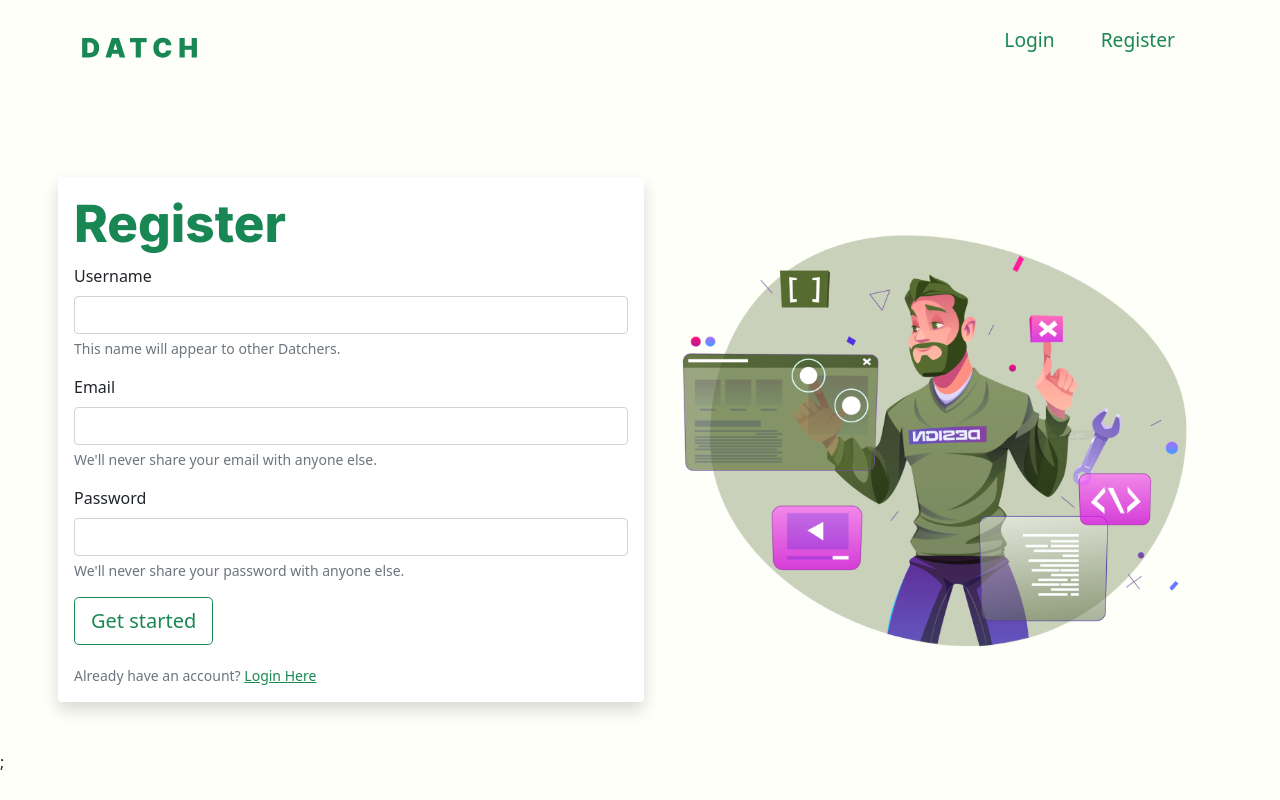
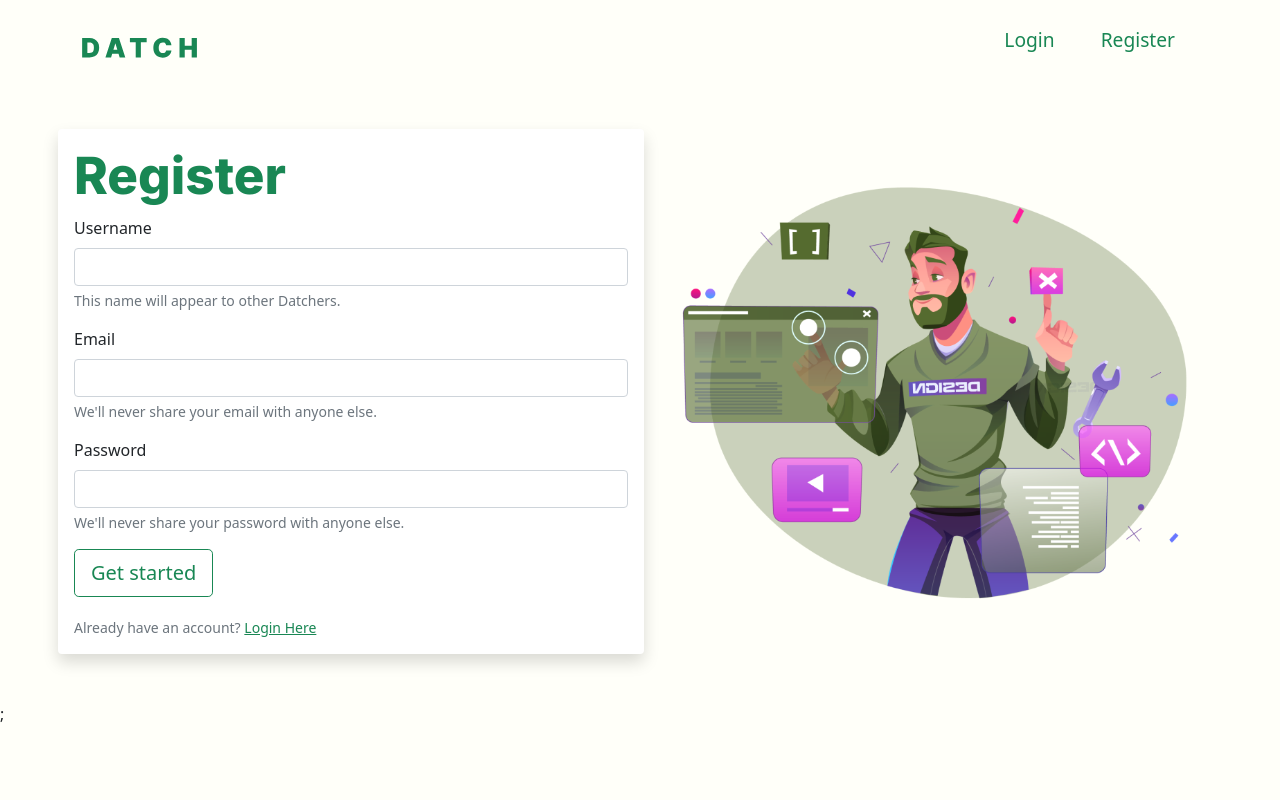
Before and after one commit to simonxplore/chat-app2022, a React (Create React App) app: page /register in a window 1280 px wide. Built offline with nearby package versions, Linux system fonts and the light colour scheme; no server answers.

Commit message:
stylings added

```diff
--- a/src/App.js
+++ b/src/App.js
@@ -46,13 +46,12 @@ class App extends React.Component {
           <Col lg={true} className="mb-5 mb-lg-0">
             <div className="App mt-5 mt-lg-0">
               {this.props.user && (
-                <div className="allow-chat">
+                <div className="allow-chat ml-5 ml-md-0 mr-5 mr-md-0">
                   <h1
-                    className="text-success text-center mb-2"
+                    className="text-success text-center mb-2 mt-2 mt-md-5"
                     style={{
                       fontSize: "calc(2em + 1.5vw)",
                       fontFamily: "Inter, sans-serif",
-                      margin: "5em",
                     }}
                   >
                     Chat
--- a/src/components/Login.js
+++ b/src/components/Login.js
@@ -39,7 +39,7 @@ class Login extends React.Component {
   render() {
     const { email, password, error } = this.state;
     return (
-      <div className="auth-container  mt-2 mt-md-0">
+      <div className="auth-container  mt-1 mt-md-0">
         <Container fluid="md" className="p-5 p-md-0">
           <Row className="align-items-center justify-content-between">
             <Col
--- a/src/components/Register.js
+++ b/src/components/Register.js
@@ -46,13 +46,8 @@ class Register extends React.Component {
   render() {
     const { email, username, password, error } = this.state;
     return (
-      <div
-        className="auth-container mt-2 mt-md-0"
-        style={{
-          paddingTop: "3em",
-        }}
-      >
-        <Container fluid="md" className="p-5 p-md-0">
+      <div className="auth-container mt-2 mt-md-0">
+        <Container fluid="md" className="p-3 p-md-0">
           <Row className="align-items-center">
             <Col
               lg={true}
--- a/src/index.js
+++ b/src/index.js
@@ -98,7 +98,10 @@ class AppRouter extends React.Component {
                     />
                   </Navbar.Brand>
                   <Navbar.Toggle aria-controls="basic-navbar-nav" />
-                  <Navbar.Collapse id="basic-navbar-nav flex-row-reverse">
+                  <Navbar.Collapse
+                    id="basic-navbar-nav"
+                    className="justify.content.right flex-row-reverse"
+                  >
                     <Nav className="">
                       <Nav.Link
                         as={Link}
```
